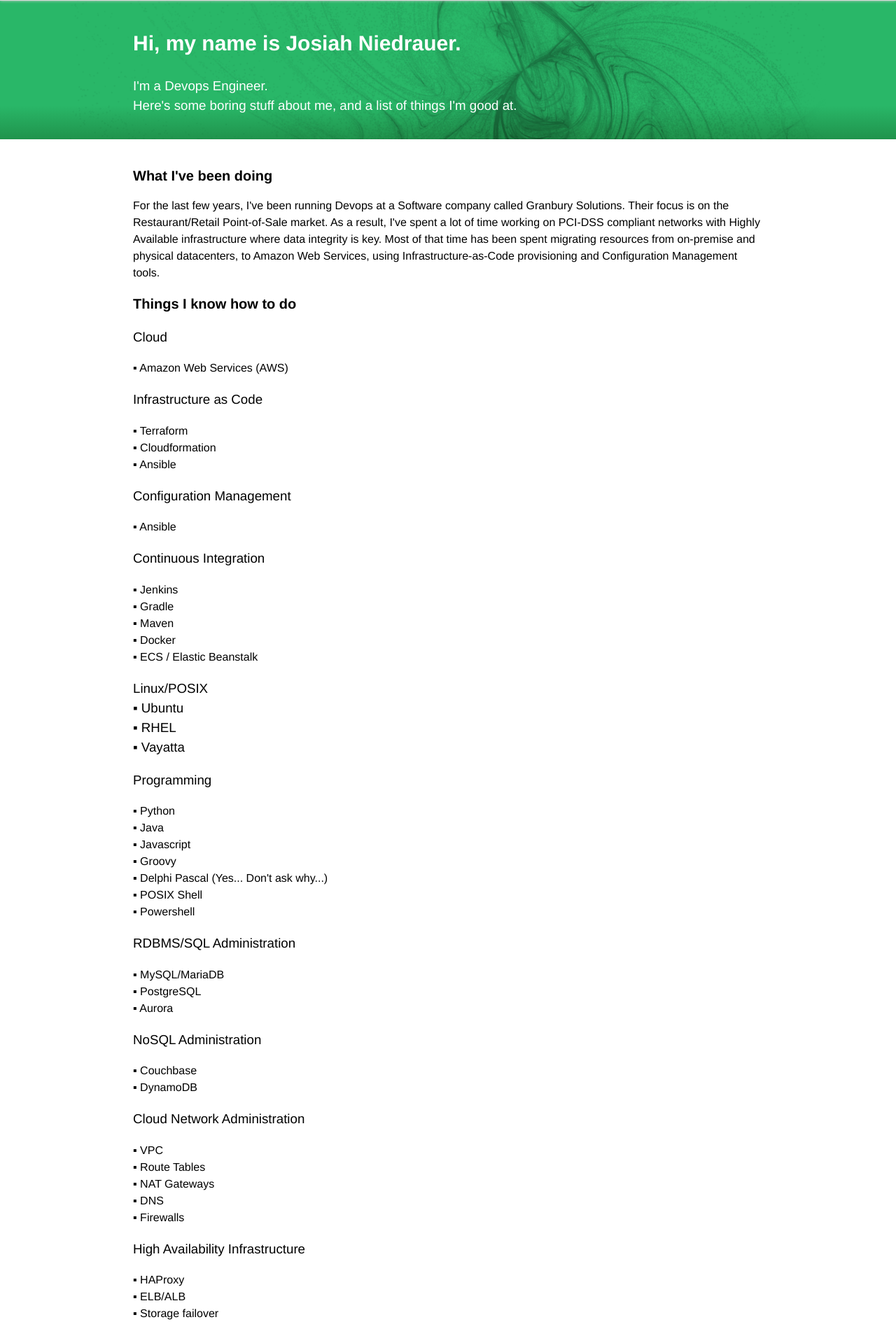
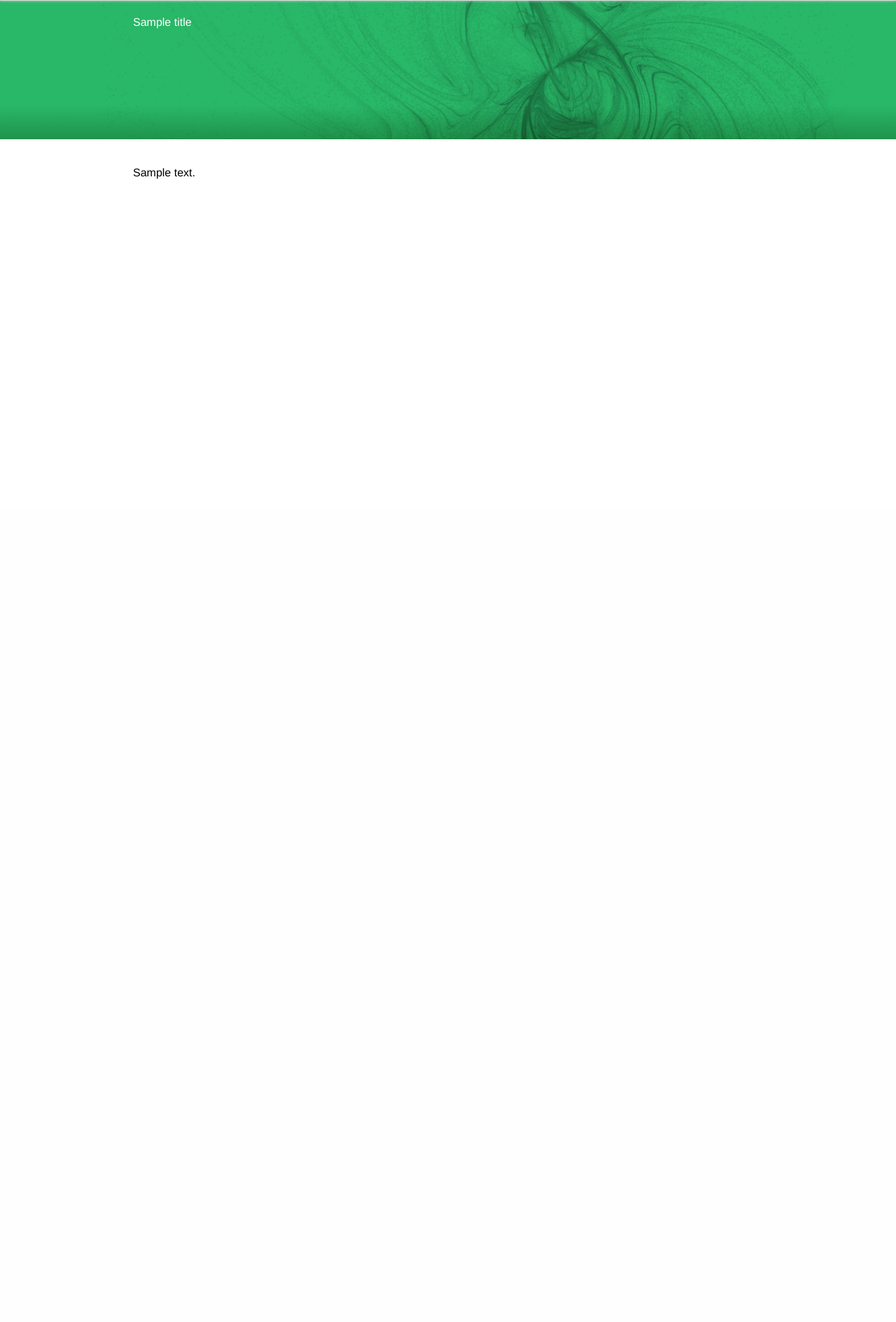
Before and after one commit to jniedrauer/jniedrauer.com, a Flask app: template app/templates/bio.html in a window 1280 px wide. Shown: the part 71-1960 px from the top of the page at 70% size. After the commit the page ends 327 px from the top, so only its background shows below. Run offline with Flask 2, Linux system fonts and the light colour scheme; the template is opened without the code that fills it: most values are stand-ins (such as "Sample title", 1, 10 or a date in 2020).

Commit message:
Use markdown for page content

```diff
--- a/app/main.py
+++ b/app/main.py
@@ -1,6 +1,7 @@
 import os
 from flask import Flask
 from flask_sqlalchemy import SQLAlchemy
+from flask_misaka import Misaka
 
 
 # app configuration
@@ -16,5 +17,7 @@ db = SQLAlchemy(app)
 from .core.models import Guest
 db.create_all()
 
+# Add markdown hooks
+Misaka(app)
 
 from .core import views, api
--- a/app/static/style.css
+++ b/app/static/style.css
@@ -1,3 +1,7 @@
+html {
+    overflow-y: scroll;
+}
+
 html, body {
     line-height: 1.5;
 }
@@ -9,11 +13,11 @@ body {
 }
 
 h1 {
-    font-size: 30px;
+    font-size: 20px;
 }
 
 h2 {
-    font-size: 20px;
+    font-size: 17px;
 }
 
 #topbar, #header {
@@ -81,14 +85,14 @@ h2 {
     background-image: url(accent.png);
     background-image: url(accent.png), linear-gradient(to bottom, #29b768 76%,#20934c 100%);
     background-repeat: no-repeat;
-    background-position: center;
+    background-position: 70% 50%;
 }
 
 #accent-title {
     width: 900px;
     margin-left: auto;
     margin-right: auto;
-    padding-top: 15px;
+    padding-top: 5px;
 }
 
 #accent-title, h1 h2 h3 {
@@ -97,11 +101,12 @@ h2 {
     background: transparent;
 }
 
-#accent-title h2 {
+#accent-title h1 {
     font-size: 30px;
 }
 
-#accent-title, h3 {
+#accent-title h2 {
+    font-size: 20px;
     font-weight: 100;
 }
 
--- a/app/templates/bio.html
+++ b/app/templates/bio.html
@@ -6,76 +6,18 @@
   <meta name="google-site-verification" content="Me-tRtCf5C_VA2aaUHm5WK9qRGfNZ9rHYAFkkmgTRvc" />
 {% endblock %}
 
-{% block title %}Index{% endblock %}
+{% block title %}{{ page_title }}{% endblock %}
 
 {% block header %}
   {{ super() }}
 {% endblock %}
 
 {% block accent_title %}
-  <h2>Hi, my name is Josiah Niedrauer.</h2>
-  <h3>I'm a Devops Engineer.<br>Here's some boring stuff about me, and a list of things I'm good at.</h3>
+  {{ title|markdown }}
 {% endblock %}
 
 {% block content %}
-<h2>What I've been doing</h2>
-
-For the last few years, I've been running Devops at a Software company called Granbury Solutions. Their focus is on the Restaurant/Retail Point-of-Sale market. As a result, I've spent a lot of time working on PCI-DSS compliant networks with Highly Available infrastructure where data integrity is key.
-
-Most of that time has been spent migrating resources from on-premise and physical datacenters, to Amazon Web Services, using Infrastructure-as-Code provisioning and Configuration Management tools.
-
-<h2>Things I know how to do</h2>
-
-<h3>Cloud</h3>
-▪ Amazon Web Services (AWS)<br>
-
-<h3>Infrastructure as Code</h3>
-▪ Terraform<br>
-▪ Cloudformation<br>
-▪ Ansible<br>
-
-<h3>Configuration Management</h3>
-▪ Ansible<br>
-
-<h3>Continuous Integration</h3>
-▪ Jenkins<br>
-▪ Gradle<br>
-▪ Maven<br>
-▪ Docker<br>
-▪ ECS / Elastic Beanstalk<br>
-
-<h3>Linux/POSIX</br>
-▪ Ubuntu<br>
-▪ RHEL<br>
-▪ Vayatta<br>
-
-<h3>Programming</h3>
-▪ Python</br>
-▪ Java</br>
-▪ Javascript</br>
-▪ Groovy</br>
-▪ Delphi Pascal (Yes... Don't ask why...)</br>
-▪ POSIX Shell</br>
-▪ Powershell</br>
-
-<h3>RDBMS/SQL Administration</h3>
-▪ MySQL/MariaDB</br>
-▪ PostgreSQL</br>
-▪ Aurora</br>
-
-<h3>NoSQL Administration</h3>
-▪ Couchbase</br>
-▪ DynamoDB</br>
-
-<h3>Cloud Network Administration</h3>
-▪ VPC</br>
-▪ Route Tables</br>
-▪ NAT Gateways</br>
-▪ DNS</br>
-▪ Firewalls</br>
-
-<h3>High Availability Infrastructure</h3>
-▪ HAProxy</br>
-▪ ELB/ALB</br>
-▪ Storage failover</br>
+  <div class='plaintext-content'>
+    {{ content|markdown }}
+  </div>
 {% endblock %}
--- a/requirements.txt
+++ b/requirements.txt
@@ -1,9 +1,11 @@
 click==6.7
 dictalchemy==0.1.2.7
 Flask==0.12.2
+Flask-Misaka==0.4.1
 Flask-SQLAlchemy==2.3.0
 itsdangerous==0.24
 Jinja2==2.9.6
 MarkupSafe==1.0
+misaka==2.1.0
 SQLAlchemy==1.1.14
 Werkzeug==0.12.2
```
Also changed, not shown: app/core/views.py (+29 -3 lines), app/static/content/404-title.md (added, +2 -0 lines), app/static/content/bio-title.md (added, +3 -0 lines), app/static/content/bio.md (added, +60 -0 lines), app/static/content/index-title.md (added, +2 -0 lines), app/templates/404.html (+5 -2 lines), app/templates/index.html (+5 -2 lines), app/static/content/index.md (added).
